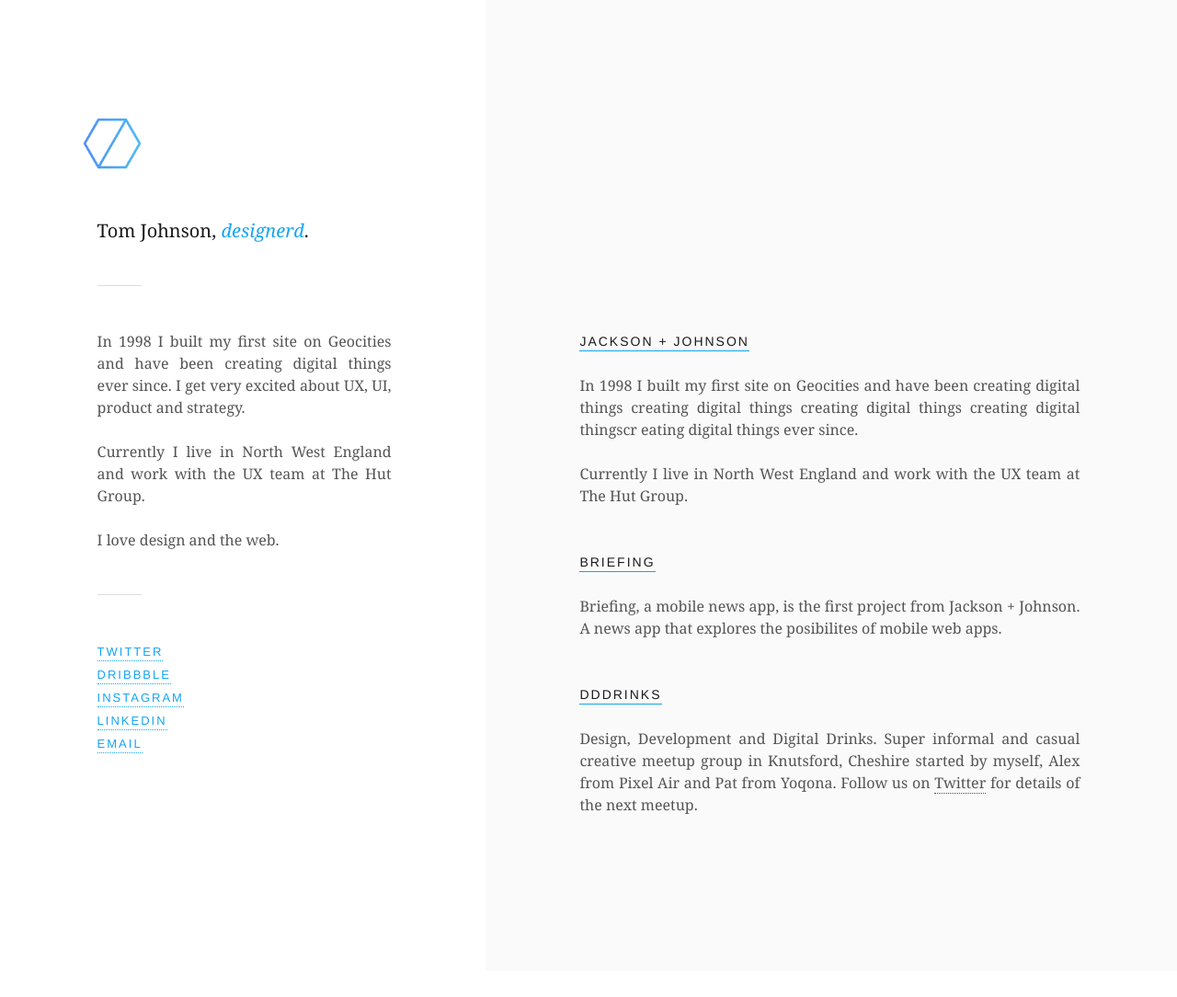
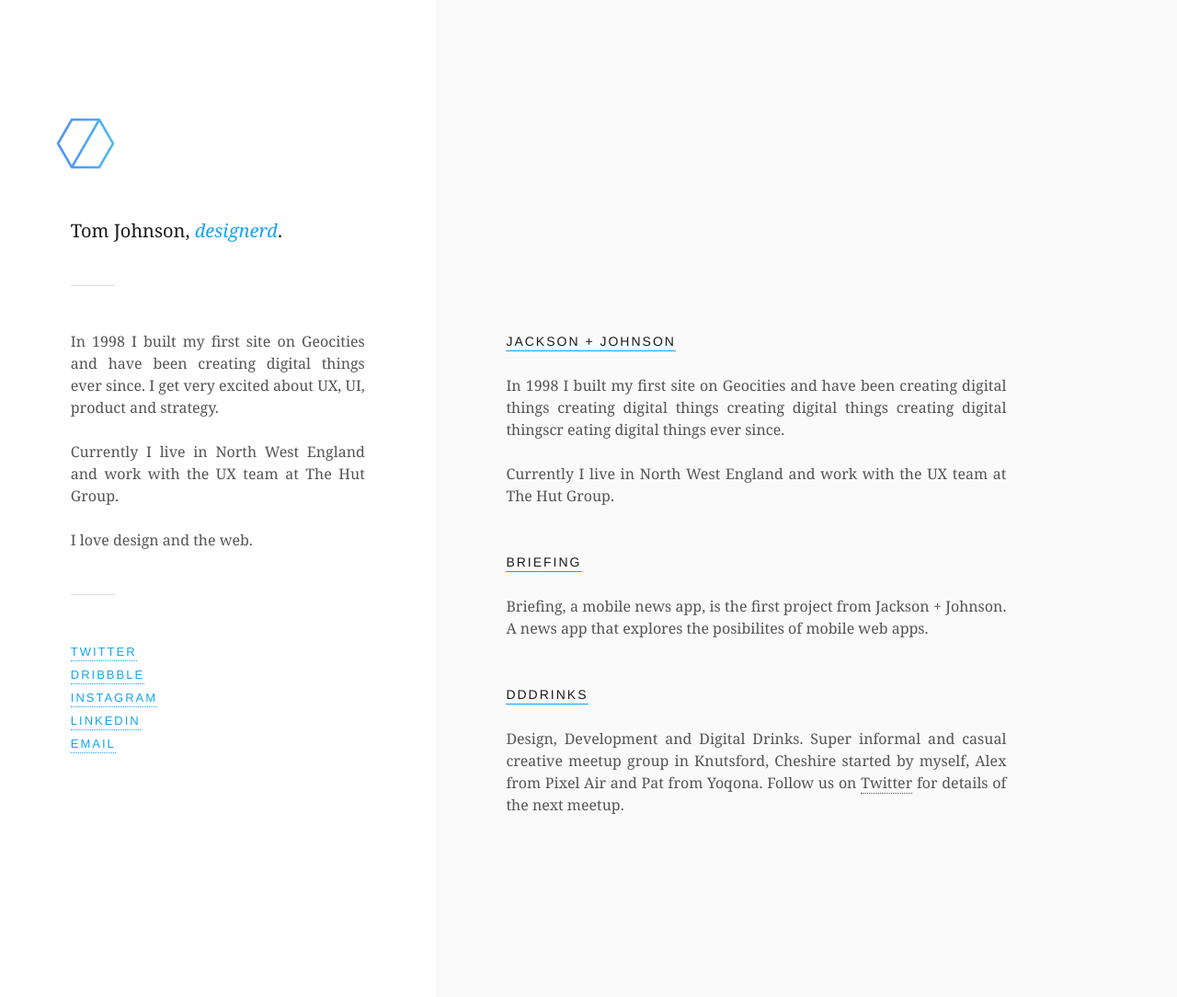
Before and after one commit to TomOldGuard/OldGuard, a PHP site: page / in a window 1280 px wide. Shown: the top 1084 px of the page at 92% size. Before the commit the page ends 885 px from the top, so only its background shows below. Run offline with PHP 8.4, Linux system fonts and the light colour scheme; some libraries are stand-ins or nearby versions.

Commit message:
Alignment changes

```diff
--- a/css/styles.css
+++ b/css/styles.css
@@ -6,6 +6,8 @@ body{
 	overflow-x: hidden;
 	line-height: 24px;
 /*	background-image: url("../images/bg.png");*/
+	background-color: #FAFAFA;
+
 }
 
 .logo{
@@ -18,19 +20,19 @@ body{
 .intro{
 	float: left;
 	width: 25%;
-	margin: 0 0 0 8.25%;
 	text-align: justify;
-	margin-top: 76px;
-	padding-top: 48px;
-	padding-bottom: 48px;
+	padding: 124px 6% 48px 6%;
+	background-color: #fff;
+	height: 2000px;
+	overflow: hidden;
 }
 
 .projects{
-	float: right;
+	float: left;
 	width: 42.5%;
 	text-align: justify;
-	background-color: #FAFAFA;
-	padding: 335px 8.25% 144px 8%;
+	padding: 335px 0 144px 0;
+	margin: 0 0 0 6%;
 }
 
 hr{
```
